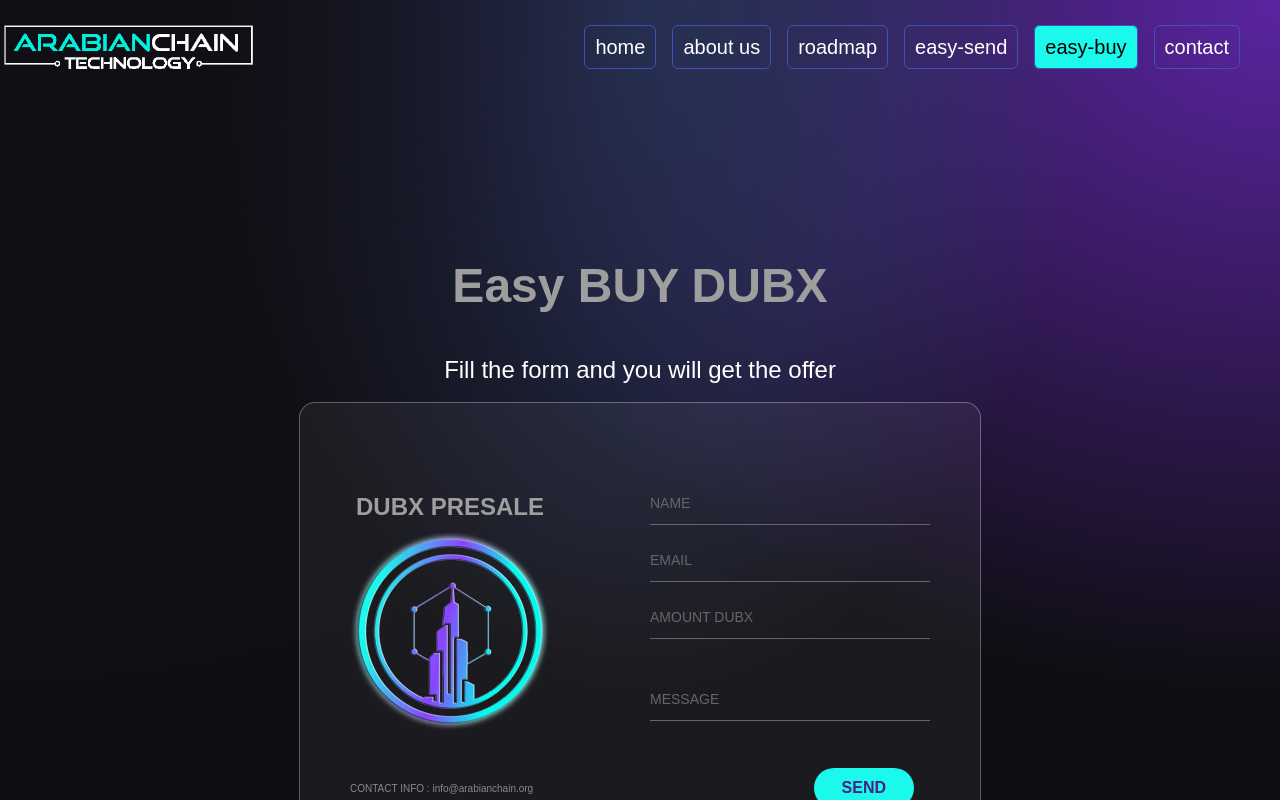
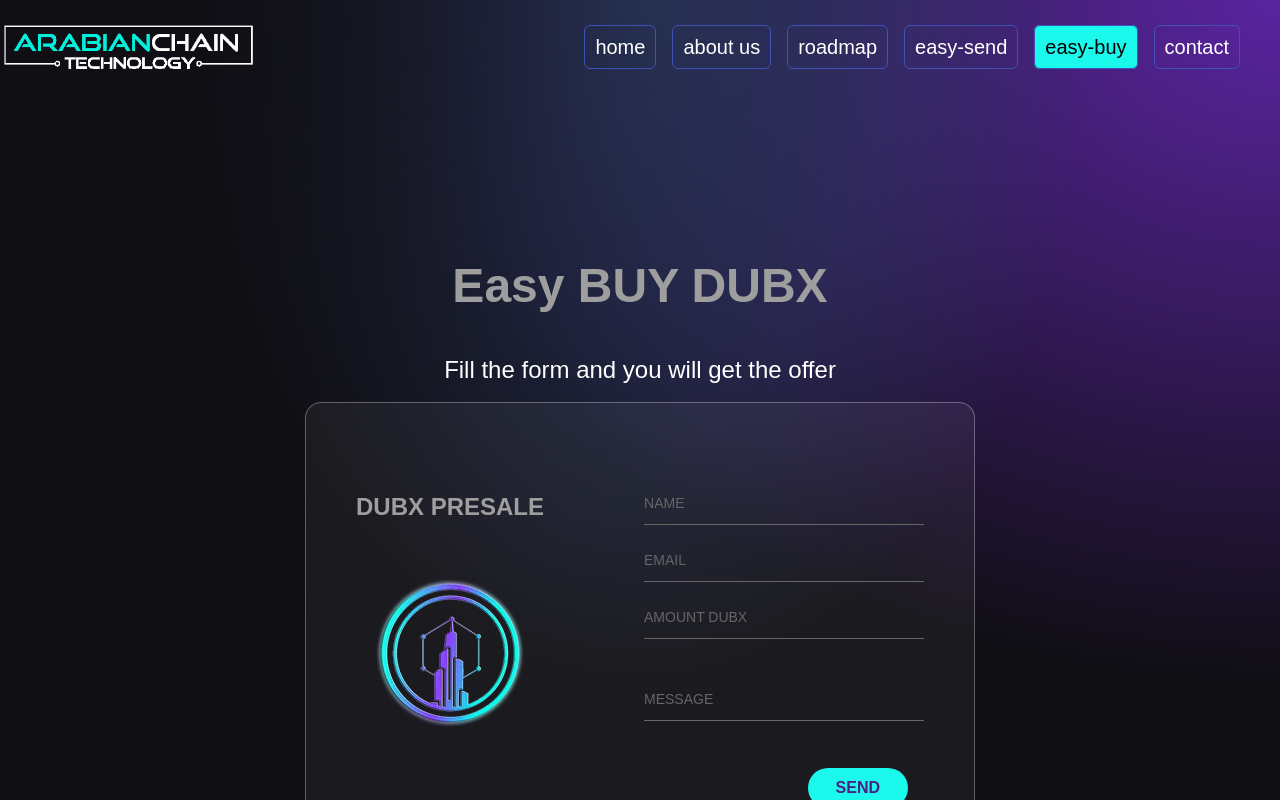
Before and after one commit to alexdevranger/super-modern-dubx-website, a React (Create React App) app: page /easy-buy in a window 1280 px wide. Shown: the top 800 px of the page. Built offline with nearby package versions, Linux system fonts and the light colour scheme; grey boxes are pictures that could not be loaded.

Commit message:
final corections

```diff
--- a/src/components/EasyBuy.js
+++ b/src/components/EasyBuy.js
@@ -4,7 +4,7 @@
 import axios from "axios";
 import { LazyLoadImage } from "react-lazy-load-image-component";
 import "react-lazy-load-image-component/src/effects/blur.css";
-import newlogo from "../images/logo-novi.webp";
+import newlogo from "../images/gradientLogo.webp";
 import WaterWave from "react-water-wave";
 
 const EasyBuy = () => {
@@ -38,7 +38,7 @@
                         DUBX PRESALE
                       </h1>
 
-                      <div className="flex flex-col justify-center items-center w-[200px] h-[200px]">
+                      <div className="flex flex-col justify-center items-center w-[150px] h-[150px] text-center m-auto">
                         <LazyLoadImage
                           effect="blur"
                           loading="lazy"
--- a/src/components/Footer.js
+++ b/src/components/Footer.js
@@ -1,6 +1,6 @@
 import React from "react";
 
-import logo from "../images/logo.png";
+import logo from "../images/gradientLogo.webp";
 import { LazyLoadImage } from "react-lazy-load-image-component";
 import "react-lazy-load-image-component/src/effects/blur.css";
 import { Link } from "react-router-dom";
```
Also changed, not shown: src/images/goldDUBX-novi.png, src/images/gradientLogo.webp (added).
